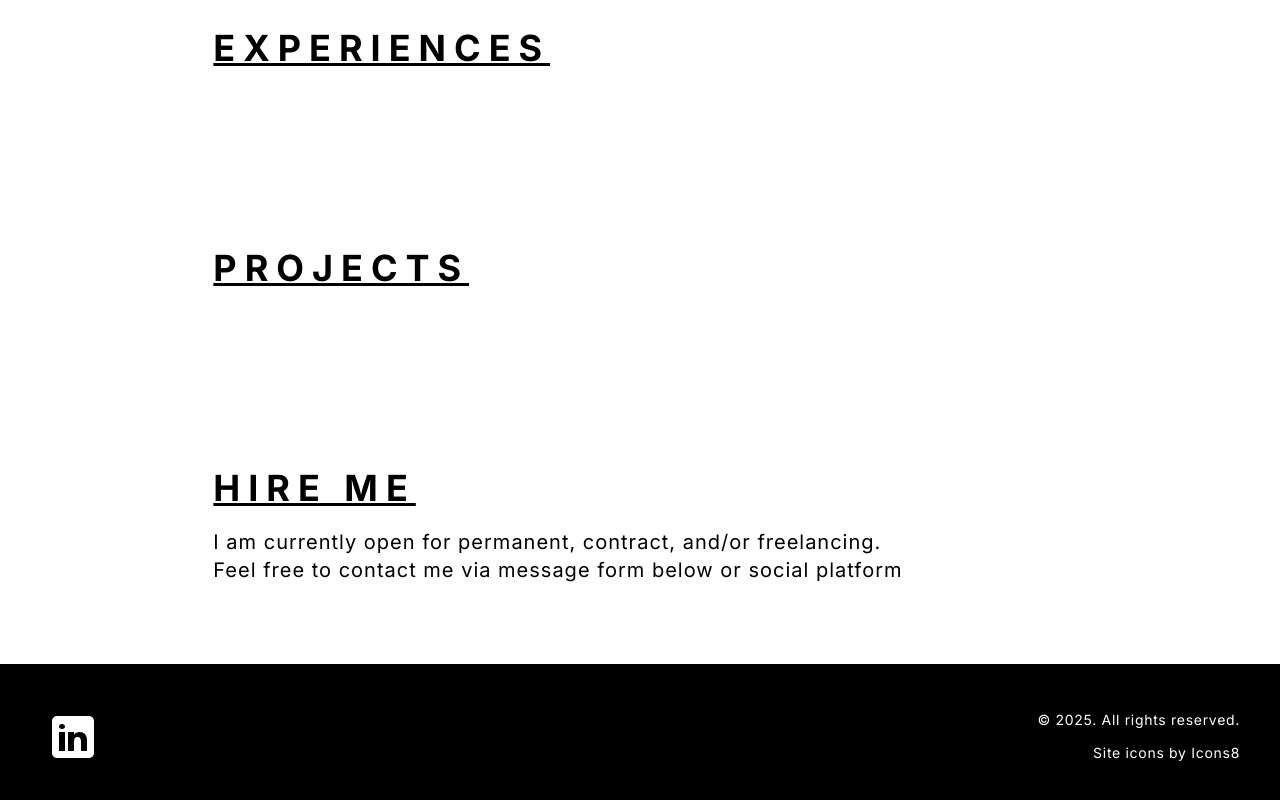
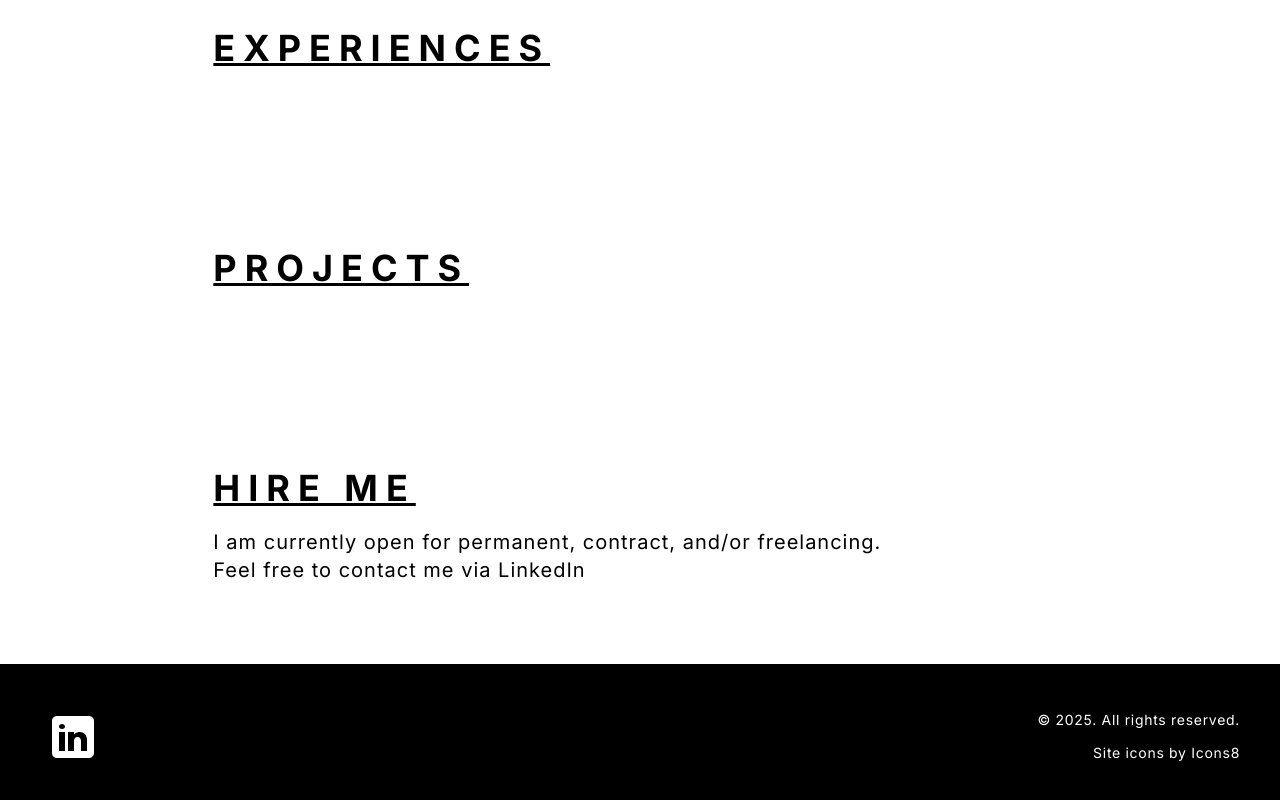
Before and after one commit to ryuatnorcal/portfolio, a Next.js app: page /about in a window 1280 px wide. Shown: the part 679-1479 px from the top of the page. Built offline with nearby package versions, Linux system fonts and the light colour scheme; no server answers; the database is empty.

Commit message:
POR-19 updated contact instruction

```diff
--- a/src/consts.ts
+++ b/src/consts.ts
@@ -97,8 +97,8 @@ export const techStackLabels: techStackLabelType = {
 }
 
 export const hireContent: hireContentType = {
-  en: 'I am currently open for permanent, contract, and/or freelancing. <br />Feel free to contact me via message form below or social platform',
-  jp: '日本からのコントラクトかフリーランスの仕事をお引き受けいたします。<br />メッセージフォームからお気軽にお問い合わせください。'
+  en: 'I am currently open for permanent, contract, and/or freelancing. <br />Feel free to contact me via <a href="https://www.linkedin.com/in/rmatsuda/" target="_blank">LinkedIn</a>',
+  jp: '日本からのコントラクトかフリーランスの仕事をお引き受けいたします。<br /><a href="https://www.linkedin.com/in/rmatsuda/" target="_blank">LinkedIn</a>からお気軽にお問い合わせください。'
 }
 
 export const contactContent: contactContentType = {
```
